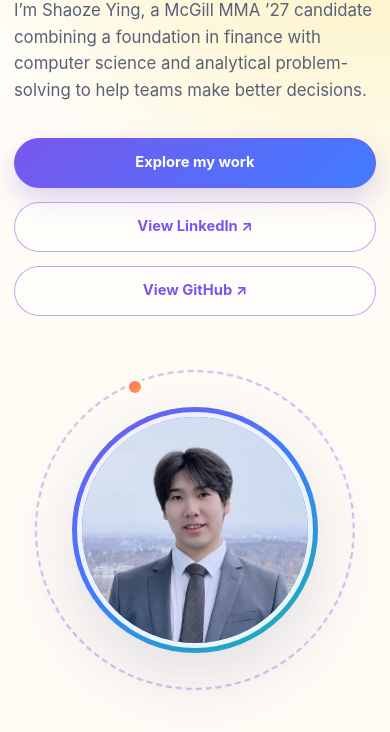
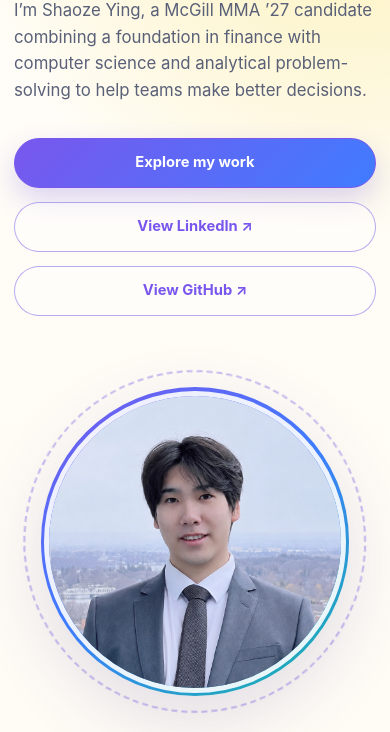
Before and after one commit to yszgit/yszgit.github.io, a plain HTML site: page index.html in a window 390 px wide. Shown: the part 368-1100 px from the top of the page. Drawn offline with Linux system fonts and the light colour scheme.

Commit message:
change image size and position delete orange dot

```diff
--- a/index.html
+++ b/index.html
@@ -108,9 +108,9 @@
       .hero {
         min-height: calc(100svh - 72px);
         display: grid;
-        grid-template-columns: minmax(0, 1.35fr) minmax(280px, 0.65fr);
+        grid-template-columns: minmax(0, 1.15fr) minmax(360px, 0.85fr);
         align-items: center;
-        gap: clamp(48px, 7vw, 100px);
+        gap: clamp(36px, 5vw, 72px);
         padding: 88px 0 96px;
       }
 
@@ -182,15 +182,15 @@
       .button-primary { color: #fff; border-color: var(--purple); background: linear-gradient(135deg, var(--purple), var(--blue)); box-shadow: 0 12px 28px rgba(91, 69, 224, 0.22); }
       .button-secondary { color: var(--purple); border-color: rgba(91, 69, 224, 0.45); background: rgba(255, 255, 255, 0.42); }
 
-      .profile-orbit { position: relative; aspect-ratio: 1; display: grid; place-items: center; }
+      .profile-orbit { position: relative; width: min(460px, 100%); aspect-ratio: 1; display: grid; place-items: center; justify-self: end; }
       .profile-orbit::before, .profile-orbit::after { content: ""; position: absolute; border-radius: 50%; }
       .profile-orbit::before { inset: 0; border: 2px dashed rgba(91, 69, 224, 0.34); animation: spin 24s linear infinite; }
-      .profile-orbit::after { inset: 11.5%; background: linear-gradient(145deg, var(--purple) 0%, var(--blue) 48%, var(--teal) 100%); box-shadow: var(--shadow); }
+      .profile-orbit::after { inset: 5%; background: linear-gradient(145deg, var(--purple) 0%, var(--blue) 48%, var(--teal) 100%); box-shadow: var(--shadow); }
 
       .profile-photo-frame {
         position: relative;
         z-index: 1;
-        width: 74%;
+        width: 88%;
         aspect-ratio: 1;
         overflow: hidden;
         border: 5px solid rgba(255, 255, 255, 0.9);
@@ -208,7 +208,6 @@
         transform: translate(-50%, -50%);
       }
 
-      .orbit-dot { position: absolute; z-index: 3; top: 2%; left: 28%; width: 20px; height: 20px; border: 4px solid var(--paper); border-radius: 50%; background: linear-gradient(135deg, var(--coral), var(--orange)); }
       section { scroll-margin-top: 96px; }
       .section { padding: 100px 0; border-top: 1px solid var(--line); }
 
@@ -341,7 +340,7 @@
       @media (max-width: 860px) {
         .hero { min-height: auto; grid-template-columns: 1fr; padding: 74px 0 86px; }
         .hero-copy { max-width: 620px; }
-        .profile-orbit { width: min(400px, 85vw); justify-self: center; }
+        .profile-orbit { width: min(480px, 88vw); justify-self: center; }
         .section-heading, .about-grid, .contact-card { grid-template-columns: 1fr; }
         .projects-grid { grid-template-columns: repeat(2, minmax(0, 1fr)); }
         .project-card:last-child { grid-column: 1 / -1; min-height: 360px; }
@@ -358,7 +357,7 @@
         h1 { font-size: clamp(3.05rem, 16vw, 4.75rem); }
         .hero-actions { align-items: stretch; flex-direction: column; }
         .button { width: 100%; }
-        .profile-orbit { width: min(320px, 82vw); }
+        .profile-orbit { width: min(360px, 88vw); }
         .section { padding: 76px 0; }
         .section-heading { gap: 24px; margin-bottom: 34px; }
         .projects-grid { grid-template-columns: 1fr; }
@@ -403,7 +402,6 @@
         </div>
 
         <div class="profile-orbit">
-          <span class="orbit-dot" aria-hidden="true"></span>
           <div class="profile-photo-frame">
             <img class="profile-photo" src="image/personal_img.png" alt="Portrait of Shaoze Ying" />
           </div>
```
